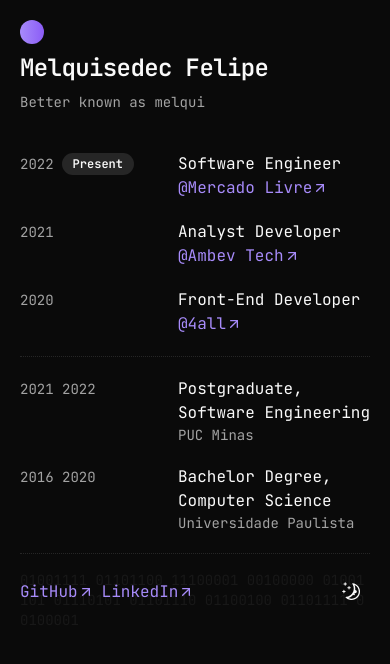
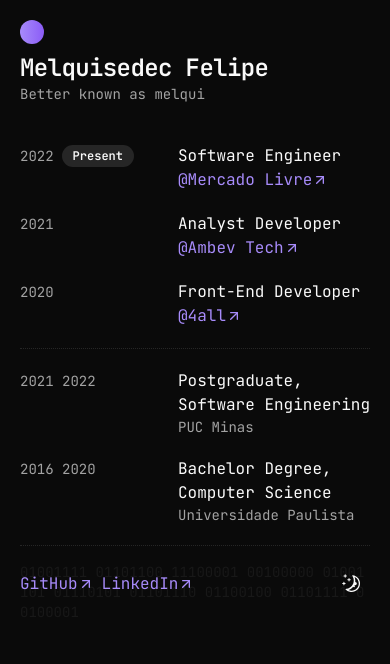
Before and after one commit to melquisedecfelipe/melquisedec.dev, a Next.js app: page / in a window 390 px wide. Shown: the top 664 px of the page. Built offline with nearby package versions, Linux system fonts and the light colour scheme.

Commit message:
Update gap only md size

```diff
--- a/src/components/header/index.tsx
+++ b/src/components/header/index.tsx
@@ -6,7 +6,7 @@
     <nav>
       <Icon />
 
-      <div className="flex flex-col md:flex-row gap-2 items-baseline mt-2">
+      <div className="flex flex-col md:flex-row md:gap-2 items-baseline mt-2">
         <h3 className="scroll-m-20 text-2xl font-semibold tracking-tight">
           {ME.title}
         </h3>
```
